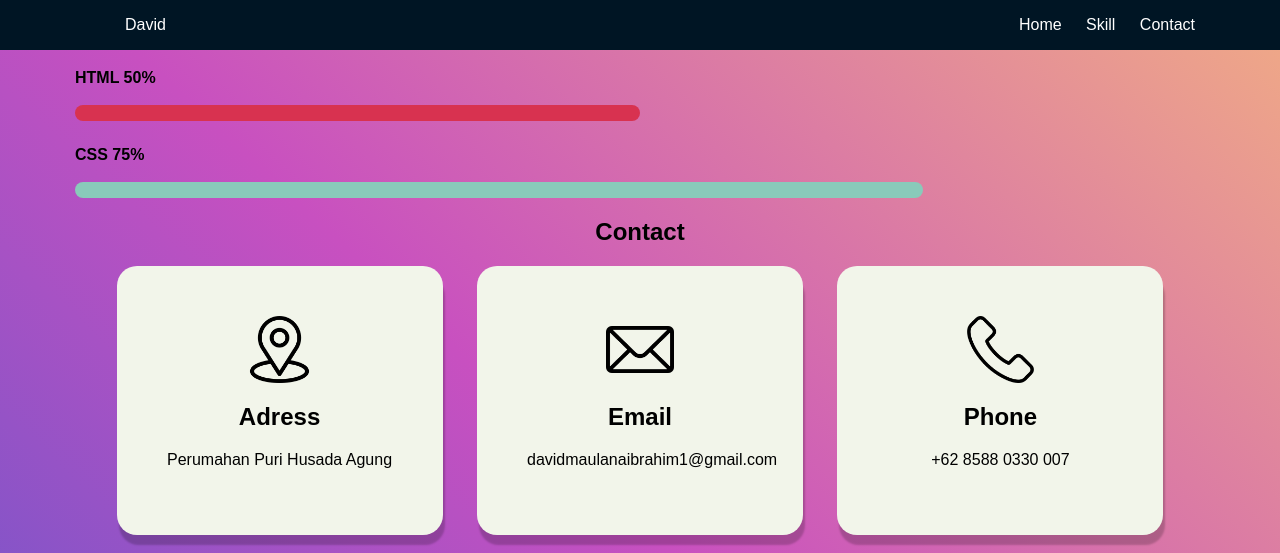
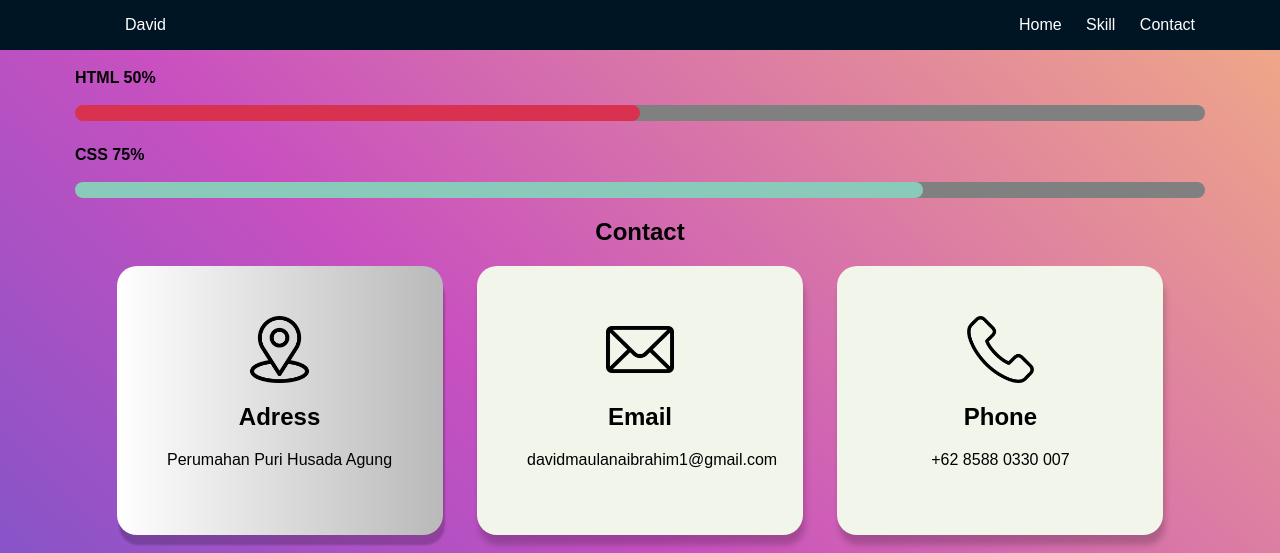
Before and after one commit to Nevermind0506/Nevermind0506.github.io, a plain HTML site: page index.html in a window 1280 px wide. In both pictures the pointer is over the element 279 px from the left and 814 px from the top of the page. Shown: the part 414-967 px from the top of the page. Drawn offline with Linux system fonts and the light colour scheme; grey boxes are pictures that could not be loaded.

Commit message:
Add files via upload

```diff
--- a/index.html
+++ b/index.html
@@ -43,13 +43,17 @@
           <span>HTML</span>
           <span>50%</span>
           <br /><br />
-          <div style="width: 50%" class="progress-bar"></div>
+          <div style="width: 100%; background-color: grey" class="progress-bar">
+            <div style="width: 50%" class="progress-bar"></div>
+          </div>
         </div>
         <div class="margin-top-25 text-bold">
           <span>CSS</span>
           <span>75%</span>
           <br /><br />
-          <div style="width: 75%; background-color: #89caba" class="progress-bar"></div>
+          <div style="width: 100%; background-color: grey" class="progress-bar">
+            <div style="width: 75%; background-color: #89caba" class="progress-bar"></div>
+          </div>
         </div>
       </div>
     </section>
--- a/style.css
+++ b/style.css
@@ -100,6 +100,8 @@ nav ul li a {
   background-color: #d83250;
   height: 16px;
   border-radius: 20px;
+
+  transition: 0.5s;
 }
 
 .margin-top-25 {
@@ -108,7 +110,7 @@ nav ul li a {
 }
 
 .card {
-  box-shadow: 2px 10px 2px rgba(0, 0, 0, 0.2);
+  box-shadow: 2px 10px 6px rgba(0, 0, 0, 0.2);
   border-radius: 20px;
   display: inline-block;
   width: 20%;
@@ -116,6 +118,9 @@ nav ul li a {
   margin-left: 15px;
   padding: 50px;
   background-color: #f2f5ea;
+
+  transition: 0.5s;
+  background-size: 200% auto;
 }
 
 .card-img {
@@ -152,5 +157,13 @@ nav a:hover {
 }
 
 .card:hover {
-  background-color: linear-gradient(90deg, rgb(15, 15, 15), #4d2bc7);
+  background-image: linear-gradient(90deg, #fff, #757373);
+
+  box-shadow: 2px 10px 2px rgba(0, 0, 0, 0.2);
+  border-radius: 20px;
+  display: inline-block;
+  width: 20%;
+  margin-right: 15px;
+  margin-left: 15px;
+  padding: 50px;
 }
```
